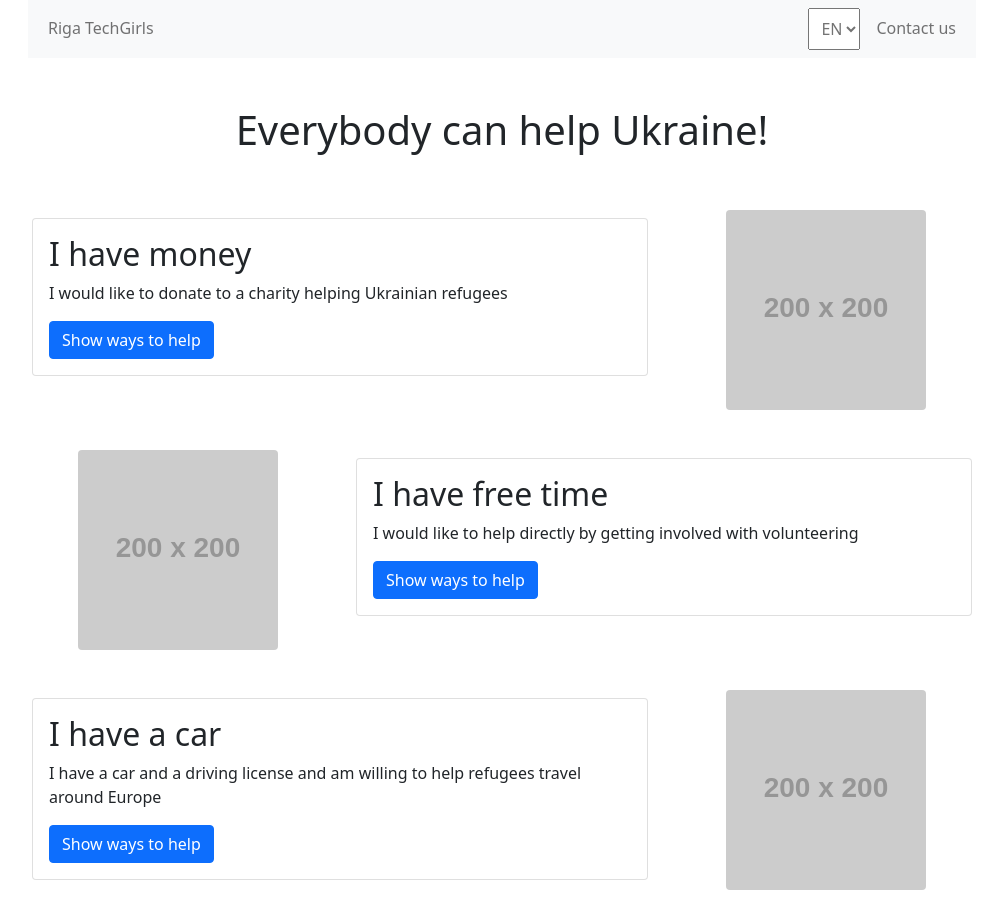
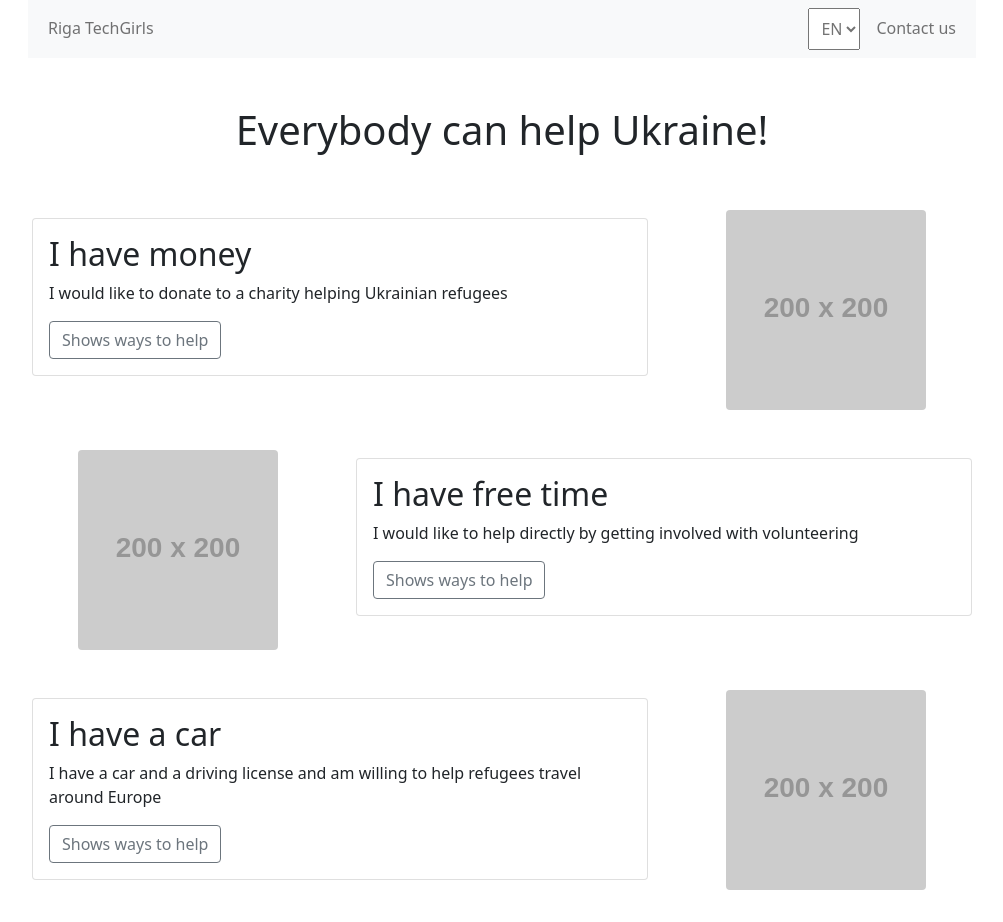
Before and after one commit to WaysToHelp/waystohelp.github.io, a Jekyll site: the page built from pages/en.html, in a window 1280 px wide. Shown: the whole page, without its empty margins (138-1141 px from the left). Built offline with Jekyll 4.4.1, drawn with Linux system fonts in a browser that asks for light colours.

Commit message:
change the buttons

```diff
--- a/_layouts/index.html
+++ b/_layouts/index.html
@@ -38,15 +38,15 @@ title: Everybody can help Ukraine!
             <div class="card">
                 <div class="card-body">
                     <h2 class="card-title">
-                        <div class="stretched-link" type="button" data-bs-toggle="collapse"
-                            data-bs-target="#collapse-{{ tag.id }}">
-                            {{ tag.name }}
-                        </div>
+                        {{ tag.name }}
                     </h2>
                     <p class="card-text">
-                        {{ tag.description }}
+                        {{ tag.description | newline_to_br }}
                     </p>
-                    <a href="#" class="btn btn-primary">Show ways to help</a>
+                    <button type="button" class="btn btn-outline-secondary stretched-link" data-bs-toggle="collapse"
+                        data-bs-target="#collapse-{{ tag.id }}">
+                        Shows ways to help
+                    </button>
                 </div>
             </div>
             <div class="accordion">
@@ -56,7 +56,7 @@ title: Everybody can help Ukraine!
                     <article class="card">
                         <div class="card-body">
                             <h5 class="card-title">{{ project.name }}</h5>
-                            <p class="card-text">{{ project.description }}</p>
+                            <p class="card-text">{{ project.description | newline_to_br }}</p>
                             <div class="text-truncate">
                                 <a href="{{ project.url }}">{{ project.url }}</a>
                             </div>
```
